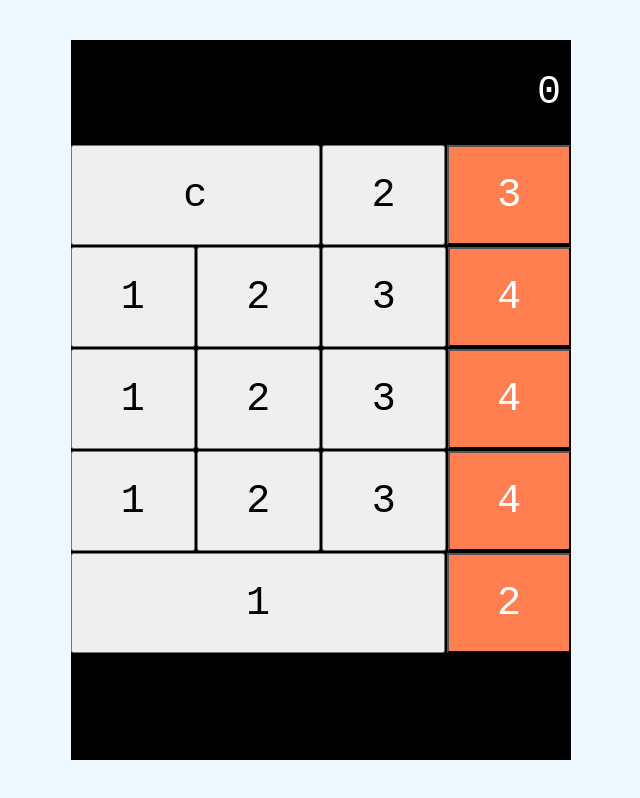
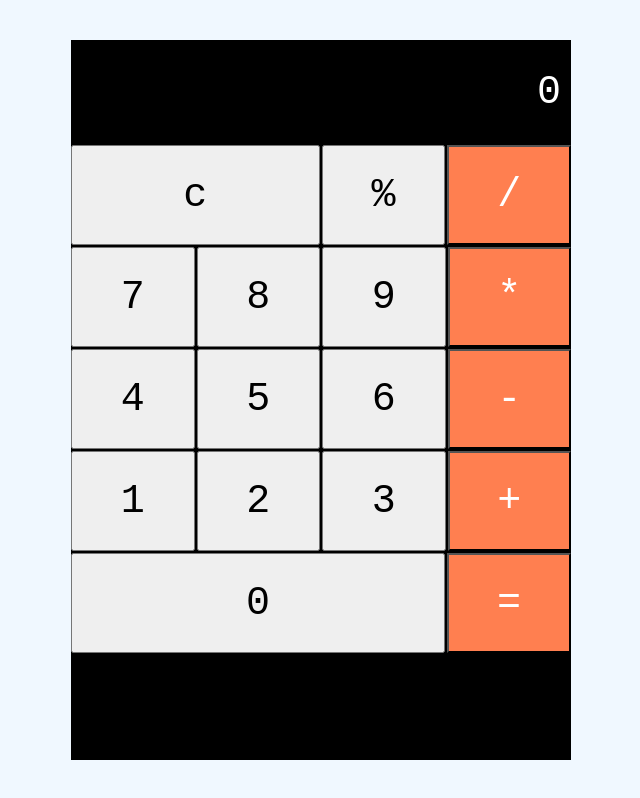
Before and after one commit to 12Husanjon21/css-calculator, a plain HTML site: page index.html in a window 1280 px wide. Shown: the whole page, without its empty margins (319-959 px from the left). Drawn offline with Linux system fonts and the light colour scheme.

Commit message:
Update index.html

```diff
--- a/index.html
+++ b/index.html
@@ -14,30 +14,30 @@
         <div class="buttons">
           <div class="row_buttons">
             <button class="double">c</button>
-            <button>2</button>
-            <button>3</button>
+            <button>%</button>
+            <button>/</button>
+          </div>
+          <div class="row_buttons">
+            <button>7</button>
+            <button>8</button>
+            <button>9</button>
+            <button>*</button>
+          </div>
+          <div class="row_buttons">
+            <button>4</button>
+            <button>5</button>
+            <button>6</button>
+            <button>-</button>
           </div>
           <div class="row_buttons">
             <button>1</button>
             <button>2</button>
             <button>3</button>
-            <button>4</button>
+            <button>+</button>
           </div>
           <div class="row_buttons">
-            <button>1</button>
-            <button>2</button>
-            <button>3</button>
-            <button>4</button>
-          </div>
-          <div class="row_buttons">
-            <button>1</button>
-            <button>2</button>
-            <button>3</button>
-            <button>4</button>
-          </div>
-          <div class="row_buttons">
-            <button class="triple">1</button>
-            <button>2</button>
+            <button class="triple">0</button>
+            <button>=</button>
           </div>
         </div>
       </div>
```
